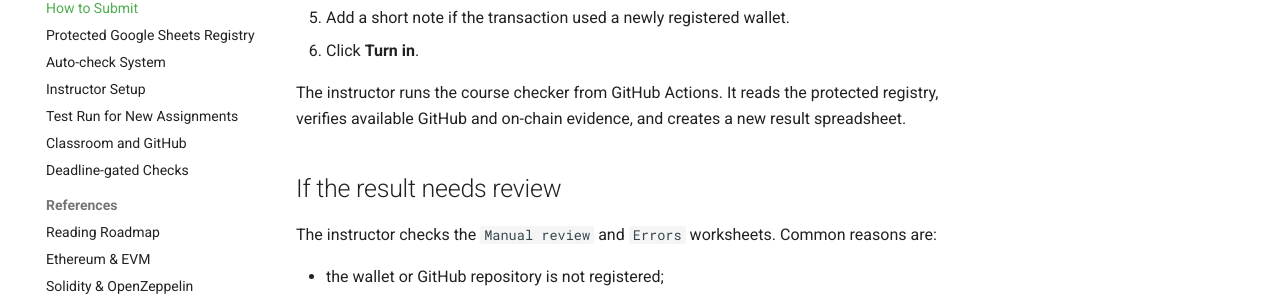
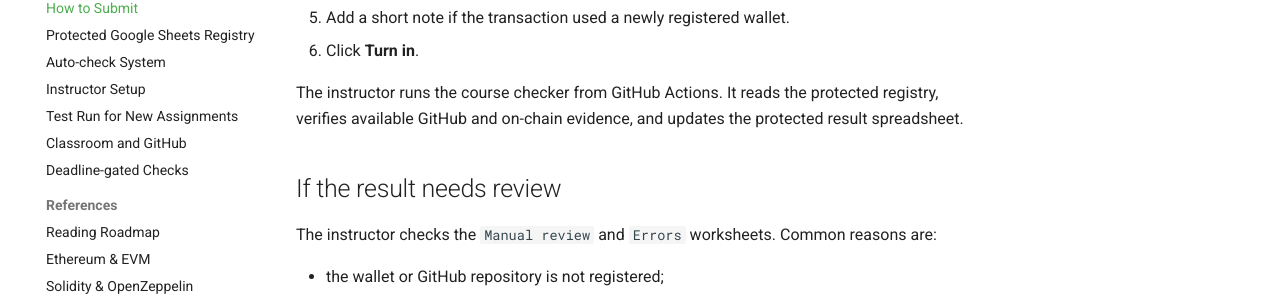
Before and after one commit to Cibran2311/Newuuz-Blockchain, an MkDocs documentation site: the page built from docs/grading/how-to-submit.md, in a window 1280 px wide and 1388 px high. Shown: the part 792-1093 px from the top of the window. Built offline with MkDocs 1.6.1 and Material for MkDocs 9.7.7, drawn with Linux system fonts in a browser that asks for light colours; comment, search, counter and statistics services are not loaded.

Commit message:
Update autotest submission notes

```diff
--- a/docs/grading/how-to-submit.md
+++ b/docs/grading/how-to-submit.md
@@ -22,7 +22,7 @@ Only activity from registered addresses can be matched automatically.
 5. Add a short note if the transaction used a newly registered wallet.
 6. Click **Turn in**.
 
-The instructor runs the course checker from GitHub Actions. It reads the protected registry, verifies available GitHub and on-chain evidence, and creates a new result spreadsheet.
+The instructor runs the course checker from GitHub Actions. It reads the protected registry, verifies available GitHub and on-chain evidence, and updates the protected result spreadsheet.
 
 ## If the result needs review
 
```
